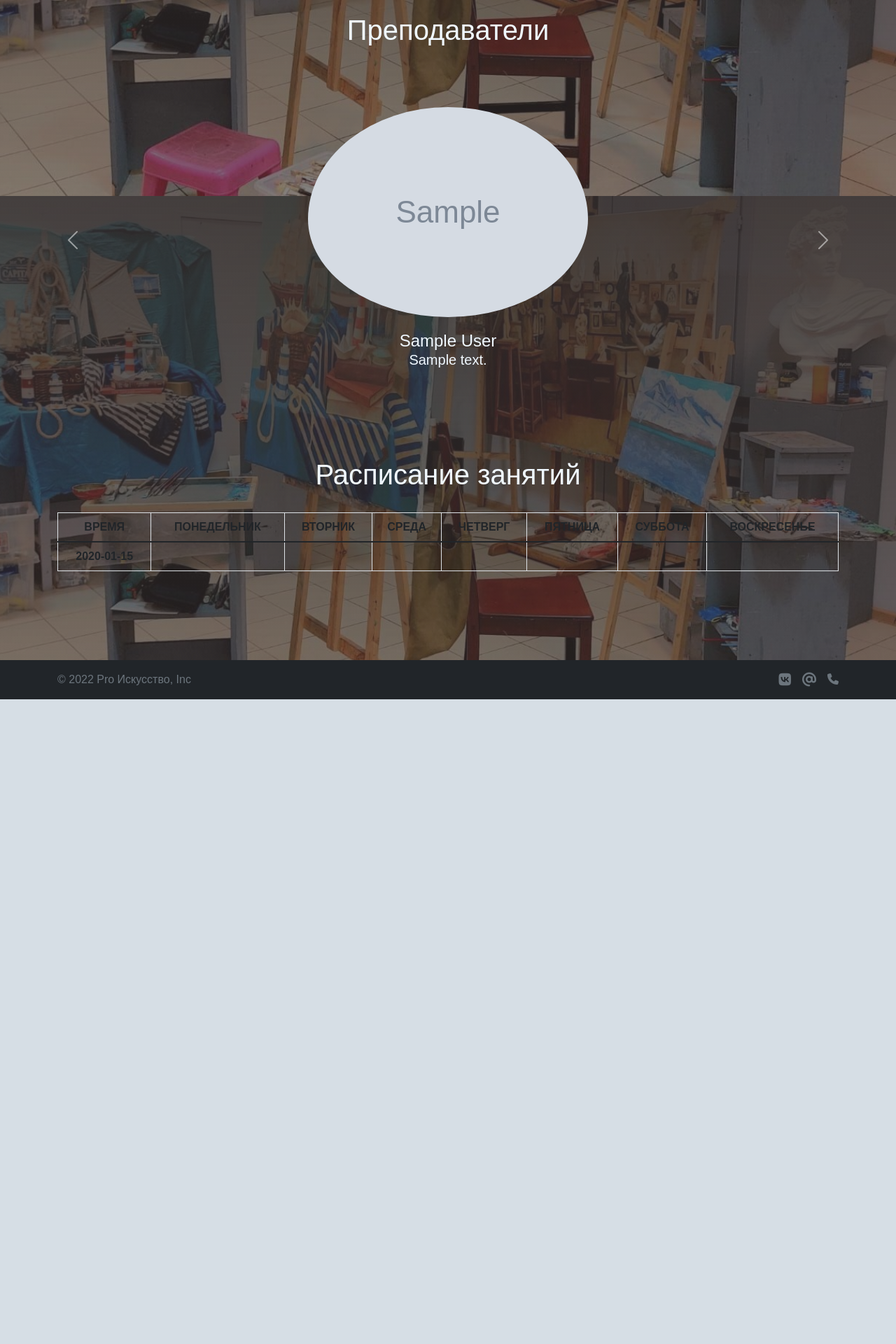
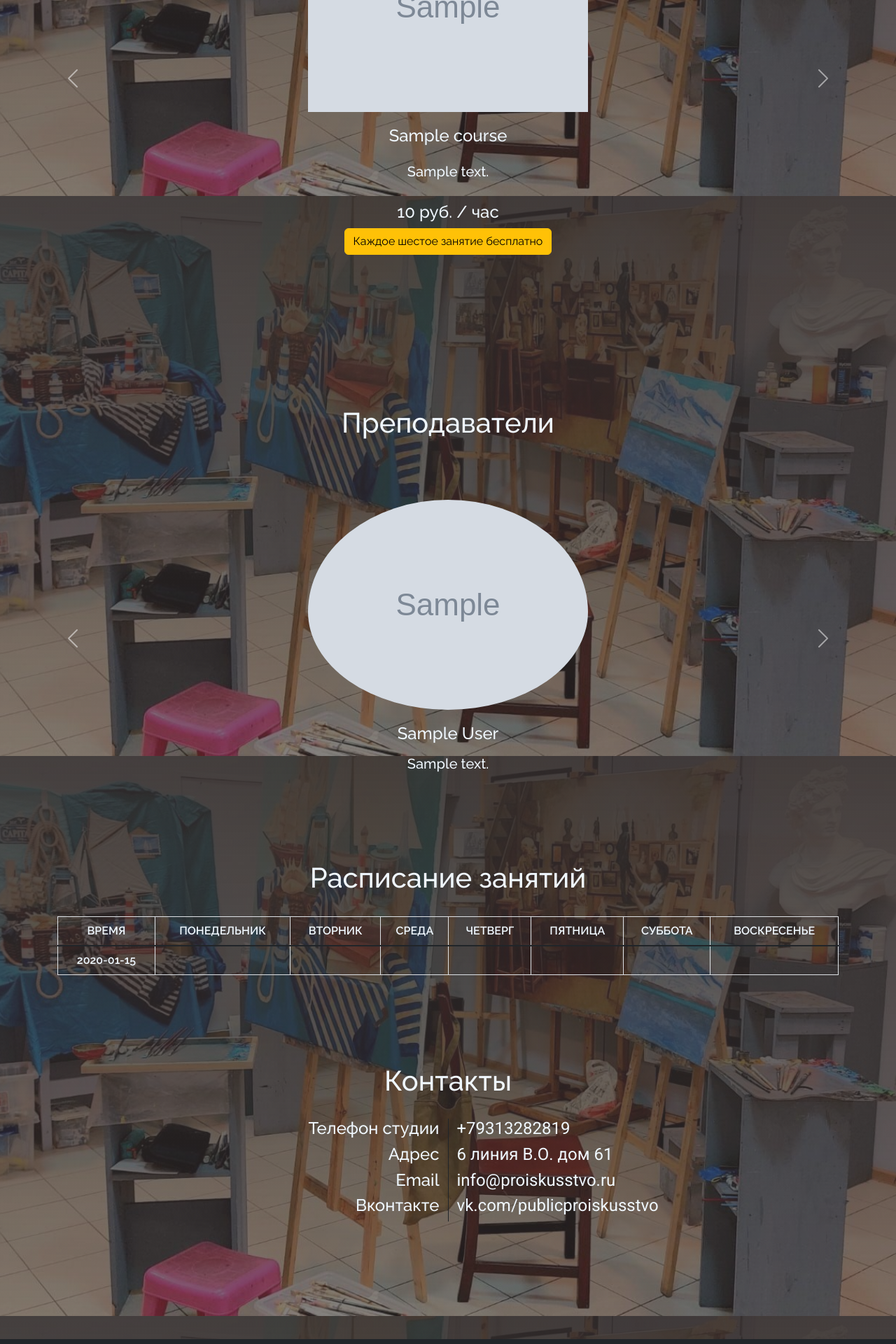
Before and after one commit to belousovsergey56/pro-iskusstvo, a Flask app: page / in a window 1280 px wide. Shown: the part 1320-3240 px from the top of the page at 70% size. Before the commit the page ends 2319 px from the top, so only its background shows below. Run offline with Flask 2, Linux system fonts and the light colour scheme; tables that the repository leaves empty hold one stand-in row (values such as "Sample post"); grey boxes marked "Sample" are stand-in pictures; lists and menus that the app fills with data are empty; some libraries are stand-ins or nearby versions.

Commit message:
upd viewport, add fonts, upd title, logo, upd block about: remove bg image, ch colors, font size, return price in services block,  upd color schelude table, upd contacts, upd href vkcom, mail, footer logo

```diff
--- a/templates/index.html
+++ b/templates/index.html
@@ -3,9 +3,7 @@
 
 <head>
     <meta charset="UTF-8">
-    <!-- <meta name="viewport" content="width=device-width, initial-scale=0.75, user-scalable=no"/> -->
-
-    <meta name="viewport" content="width=device-width, initial-scale=0.75, shrink-to-fit=no" />
+    <meta name="viewport" content="width=device-width, initial-scale=1, shrink-to-fit=no">
     <!-- bootstrap -->
     <link href="https://cdn.jsdelivr.net/npm/bootstrap@5.2.0/dist/css/bootstrap.min.css" rel="stylesheet"
         integrity="sha384-gH2yIJqKdNHPEq0n4Mqa/HGKIhSkIHeL5AyhkYV8i59U5AR6csBvApHHNl/vI1Bx" crossorigin="anonymous">
@@ -18,14 +16,20 @@
     <!-- right arrow <a href="https://www.flaticon.com/free-icons/next" title="next icons">Next icons created by Roundicons - Flaticon</a> -->
     <!-- left arrow <a href="https://www.flaticon.com/free-icons/back" title="back icons">Back icons created by Roundicons - Flaticon</a> -->
 
-    <title>Pro Искусство - Арт Центр</title>
+    <!-- Fonts -->
+    <link rel="preconnect" href="https://fonts.googleapis.com">
+    <link rel="preconnect" href="https://fonts.gstatic.com" crossorigin>
+    <link href="https://fonts.googleapis.com/css2?family=Raleway:wght@400;500;600&display=swap" rel="stylesheet">
+    <link href="https://fonts.googleapis.com/css2?family=Raleway:wght@400;500;600&family=Roboto&display=swap" rel="stylesheet">
+
+    <title>Арт Центр | Pro Искусство</title>
 </head>
 
 <body>
     <header>
         <nav class="navbar fixed-top navbar-expand-lg bg-dark navbar-dark">
             <div class="container">
-                <a class="navbar-brand index-logo-text" href="#">Pro Искусство - Арт Центр</a>
+                <a class="navbar-brand index-logo-text" href="#" style="font-family: 'Raleway', sans-serif;">АРТ-ЦЕНТР | PRO ИСКУССТВО</a>
                 <button class="navbar-toggler" type="button" data-bs-toggle="collapse" data-bs-target="#navbarNav"
                     aria-controls="navbarNav" aria-expanded="false" aria-label="Toggle navigation">
                     <span class="navbar-toggler-icon"></span>
@@ -47,9 +51,9 @@
                         <li class="nav-item">
                             <a class="nav-link" href="#contact">Контакты</a>
                         </li>
-                        <li class="nav-item">
+                        <!-- <li class="nav-item">
                             <a class="nav-link" href="{{ url_for('sign') }}">Enter</a>
-                        </li>
+                        </li> -->
                     </ul>
                 </div>
             </div>
@@ -58,35 +62,42 @@
 
     <section id="about">
         <div class="container about-bg">
-            <div class="txt">
+            <div class="about-txt">
 
-                <h1>Pro Искусство - Арт Центр</h1>
+                <h1 class="about-header-1">
+                    АРТ-ЦЕНТР
+                </h1>
+                <h1 class="about-header-2" style="color: #be2121;">PRO ИСКУССТВО</h1>
+                <h4 class="about-lozung" style="padding-bottom: 5%;">
+                    ПРОСТРАНСТВО ТВОРЧЕСТВА И ПРОФЕССИОНАЛЬНОГО ИСКУССТВА
+                </h4>
+                <br>
                 <ul>
-                    <h5>
+                    <h4>
                         <dt>Опытные педагоги.</dt>
-                        <dl>Все наши преподаватели настоящие профессионалы своего дела, активно занимающиеся выставочной и творческой деятельностью. Имеют высшее  художественное и педагогическое образование и опыт работы.</dl>
-                    </h5>
+                        <dl class="about-text">Все наши преподаватели настоящие профессионалы своего дела, активно занимающиеся выставочной и творческой деятельностью. Имеют высшее  художественное и педагогическое образование и опыт работы.</dl>
+                    </h4>
                 </ul>
                 <ul>
-                    <h5>
+                    <h4>
                         <dt>Определённая методика обучения.</dt>
-                        <dl>Все наши преподаватели настоящие профессионалы своего дела, активно занимающиеся выставочной и творческой деятельностью. Имеют высшее  художественное и педагогическое образование и опыт работы.</dl>
-                    </h5>
+                        <dl class="about-text">Все наши преподаватели настоящие профессионалы своего дела, активно занимающиеся выставочной и творческой деятельностью. Имеют высшее  художественное и педагогическое образование и опыт работы.</dl>
+                    </h4>
                 </ul>
                 <ul>
-                    <h5>
+                    <h4>
                         <dt>Комфортные условия.</dt>
-                        <dl>Большое пространство в котором
+                        <dl class="about-text">Большое пространство в котором
                             несколько просторных и светлых помещений.
                             А также несколько более камерных комнат позволяют удобно разместиться, как и коллективно так и индивидуально.</dl>
-                    </h5>
+                    </h4>
                 </ul>
                 <ul>
-                    <h5>
+                    <h4>
                         <dt>Удобное расположение. </dt>
-                        <dl>Студия находится в центре города в пешей доступности от метро Василиостровская (4 минуты) .
+                        <dl class="about-text">Студия находится в центре города в пешей доступности от метро Василиостровская (4 минуты) .
                             6 линия В.О. дом 61.  Работаем как в будние так и в выходные дни.</dl>
-                    </h5>
+                    </h4>
                 </ul>
                 </div>
         </div>
@@ -104,20 +115,23 @@
                         <img class="image-price" src="{{ price[0].avatar }}" alt="">
                         <h4 class="card-title">{{ price[0].name }}</h4>
                         <br>
-                        <h5>{{ price[0].description }}</h5>
+                        <h5 class="services-text">{{ price[0].description }}</h5>
                         <br>
-                        <h4>{{ price[0].price }} руб.</h4>
+                        <h4>{{ price[0].price }} руб. / час</h4>
+                        <a class="btn btn-warning" href="tel:1555" role="button">Каждое шестое занятие бесплатно</a>
+                        <!-- <h4>Каждое шестое занятие бесплатно</h4> -->
+                    </div>
 
-                    </div>
 
                     {% for services in price[1:]: %}
                     <div class="carousel-item">
                         <img class="image-price" src="{{ services.avatar }}" alt="">
                         <h4>{{ services.name }}</h4>
                         <br>
-                        <h5>{{ services.description }}</h5>
+                        <h5 class="services-text">{{ services.description }}</h5>
                         <br>
-                        <h4>{{ services.price }} руб.</h4>
+                        <h4>{{ services.price }} руб. / час</h4>
+                        <a class="btn btn-warning" href="tel:1555" role="button">Каждое шестое занятие бесплатно</a>
                     </div>
                     {% endfor %}
 
@@ -135,6 +149,9 @@
             </div>
         </div>
 
+        <!-- <div>
+            <h4>Каждое шестое занятие бесплатно</h4>
+        </div> -->
 
     </section>
 
@@ -147,7 +164,8 @@
                     <div class="carousel-item active">
                         <img class="image-price index_tavatar" src="{{ teachers[0].avatar }}" alt="">
                         <h4 class="card-title">{{ teachers[0].name }}</h4>
-                        <h5>{{ teachers[0].about }}</h5>
+                        <p></p>
+                        <h5 class="teacher-text">{{ teachers[0].about|safe}}</h5>
 
                     </div>
 
@@ -155,7 +173,8 @@
                     <div class="carousel-item">
                         <img class="image-price index_tavatar" src="{{ services.avatar }}" alt="">
                         <h4>{{ services.name }}</h4>
-                        <h5>{{ services.about }}</h5>
+                        <p></p>
+                        <h5 class="teacher-text">{{ services.about|safe }}</h5>
                     </div>
                     {% endfor %}
 
@@ -167,7 +186,7 @@
                 </button>
                 <button class="carousel-control-next" type="button" data-bs-target="#carouselExampleControls"
                     data-bs-slide="next">
-                    <span class="carousel-control-next-icon dark" aria-hidden="true"></span>
+                    <span class="carousel-control-next-icon" aria-hidden="true"></span>
                     <span class="visually-hidden">Next</span>
                 </button>
             </div>
@@ -184,47 +203,47 @@
                 <table class="table table-bordered text-center table-striped">
                     <thead>
                         <tr class="bg-light-gray">
-                            <th scope="col" class="text-uppercase ">Время</th>
+                            <th scope="col" class="text-uppercase " style="color:aliceblue;">Время</th>
                             {% for day in all_days: %}
-                            <th scope="col" class="text-uppercase">{{ day }}</th>
+                            <th scope="col" class="text-uppercase" style="color:aliceblue;">{{ day }}</th>
                             {% endfor %}
                         </tr>
                     </thead>
                     <tbody class="table-group-divider">
                         <tr>
                             {% for time, db in schelude.items(): %}
-                            <th scope="row">{{ time }}</th>
-                            <td class="{{ all_days[0] }}">
+                            <th scope="row" style="color:aliceblue;">{{ time }}</th>
+                            <td class="{{ all_days[0] }}" style="color:aliceblue;">
                                 {{ db.get(all_days[0])[0] if db.get(all_days[0]) else '' }}
                                 <br>
                                 {{ db.get(all_days[0])[1] if db.get(all_days[0]) else '' }}
                             </td>
-                            <td class="{{ all_days[1] }}">
+                            <td class="{{ all_days[1] }}" style="color:aliceblue;">
                                 {{ db.get(all_days[1])[0] if db.get(all_days[1]) else '' }}
                                 <br>
                                 {{ db.get(all_days[1])[1] if db.get(all_days[1]) else '' }}
                             </td>
-                            <td class="{{ all_days[2] }}">
+                            <td class="{{ all_days[2] }}" style="color:aliceblue;">
                                 {{ db.get(all_days[2])[0] if db.get(all_days[2]) else '' }}
                                 <br>
                                 {{ db.get(all_days[2])[1] if db.get(all_days[2]) else '' }}
                             </td>
-                            <td class="{{ all_days[3] }}">
+                            <td class="{{ all_days[3] }}" style="color:aliceblue;">
                                 {{ db.get(all_days[3])[0] if db.get(all_days[3]) else '' }}
                                 <br>
                                 {{ db.get(all_days[3])[1] if db.get(all_days[3]) else '' }}
                             </td>
-                            <td class="{{ all_days[4] }}">
+                            <td class="{{ all_days[4] }}" style="color:aliceblue;">
                                 {{ db.get(all_days[4])[0] if db.get(all_days[4]) else '' }}
                                 <br>
                                 {{ db.get(all_days[4])[1] if db.get(all_days[4]) else '' }}
                             </td>
-                            <td class="{{ all_days[5] }}">
+                            <td class="{{ all_days[5] }}" style="color:aliceblue;">
                                 {{ db.get(all_days[5])[0] if db.get(all_days[5]) else '' }}
                                 <br>
                                 {{ db.get(all_days[5])[1] if db.get(all_days[5]) else '' }}
                             </td>
-                            <td class="{{ all_days[6] }}">
+                            <td class="{{ all_days[6] }}" style="color:aliceblue;">
                                 {{ db.get(all_days[6])[0] if db.get(all_days[6]) else '' }}
                                 <br>
                                 {{ db.get(all_days[6])[1] if db.get(all_days[6]) else '' }}
@@ -235,23 +254,65 @@
                     </tbody>
                 </table>
             </div>
+
+            <section id="contact">
+                <div class="container">
+                    <h1 class="header-section-text">Контакты</h1>
+
+                    <div class="row row-text">
+                        <div class="col border-end name-message border-dark">
+                            <h4 class="row-text">Телефон студии</h4>
+                        </div>
+                        <div class="col">
+                            <h4 class="text-message col-text"><a href="tel:+79313282819" class="contact-link" style="color:aliceblue;">+79313282819</a></h4>
+                        </div>
+                    </div>
+
+                    <div class="row">
+                        <div class="col border-end name-message border-dark">
+                            <h4 class="row-text">Адрес</h4>
+                        </div>
+                        <div class="col text-message">
+                            <h4 class="col-text">6 линия В.О. дом 61</h4>
+                        </div>
+                    </div>
+
+                    <div class="row">
+                        <div class="col border-end name-message border-dark">
+                            <h4 class="row-text">Email</h4>
+                        </div>
+                        <div class="col text-message"">
+                            <h4 class="col-text"><a href="mailto:info@proiskusstvo.ru"  class="contact-link" style="color:aliceblue;">info@proiskusstvo.ru</a></h4>
+                        </div>
+                    </div>
+
+                    <div class="row">
+                        <div class="col border-end name-message border-dark">
+                            <h4 class="row-text">Вконтакте</h4>
+                        </div>
+                        <div class="col text-message">
+                            <h4 class="col-text"><a href="https://vk.com/publicproiskusstvo" target="_blank"  class="contact-link" style="color:aliceblue;">vk.com/publicproiskusstvo</a></h4>
+                        </div>
+                    </div>
+            </section>
+
             <div class="map">
-                <script type="text/javascript" charset="utf-8" async src="https://api-maps.yandex.ru/services/constructor/1.0/js/?um=constructor%3A045dec13636b656c41fe9b1649ed3e5cb34158ed86603f67cc0527312636ac5f&amp;width=100%25&amp;height=720&amp;lang=ru_RU&amp;scroll=true"></script>
+                <script type="text/javascript" charset="utf-8" async src="https://api-maps.yandex.ru/services/constructor/1.0/js/?um=constructor%3A045dec13636b656c41fe9b1649ed3e5cb34158ed86603f67cc0527312636ac5f&amp;width=100%25&amp;height=450&amp;lang=ru_RU&amp;scroll=true"></script>
             </div>
     </section>
+
 
 
     <footer class="footer mt-auto py-3 bg-dark">
         <div class="container  d-flex flex-wrap justify-content-between align-items-center">
             <div class="col-md-4 d-flex align-items-center">
-                <span class="mb-3 mb-md-0 text-muted">© 2022 Pro Искусство, Inc</span>
+                <span class="mb-3 mb-md-0 text-muted">PRO ИСКУССТВО © 2022</span>
             </div>
 
             <ul class="nav col-md-4 justify-content-end list-unstyled d-flex">
-                <li class="ms-3"><a class="text-muted" href="#"
-                        onClick="window.open('https://vk.com/club26228567', '_blank')"><i
+                <li class="ms-3"><a class="text-muted" href="https://vk.com/publicproiskusstvo" target="_blank"><i
                             class="fa-brands fa-vk fa-lg"></i></a></li>
-                <li class="ms-3"><a class="text-muted" href="mailto:info@repin-art.ru"><i
+                <li class="ms-3"><a class="text-muted" href="mailto:info@proiskusstvo.ru"><i
                             class="fa-solid fa-at fa-lg"></i></a></li>
                 <li class="ms-3"><a class="text-muted" href="tel:+79313282819"><i
                             class="fa-solid fa-phone fa-md"></i></a></li>
```
